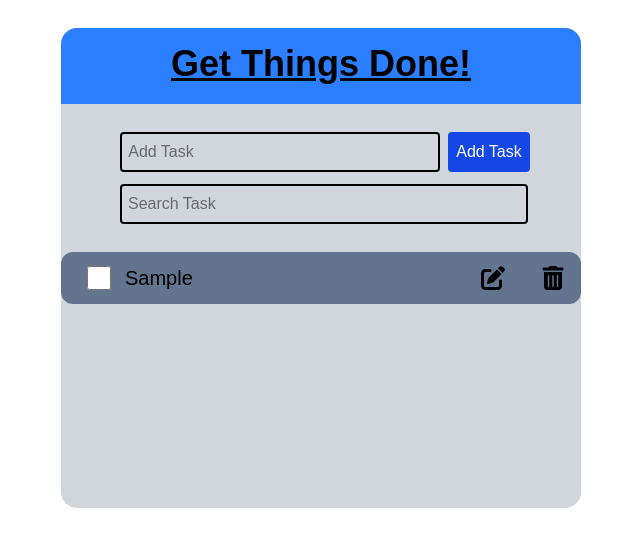
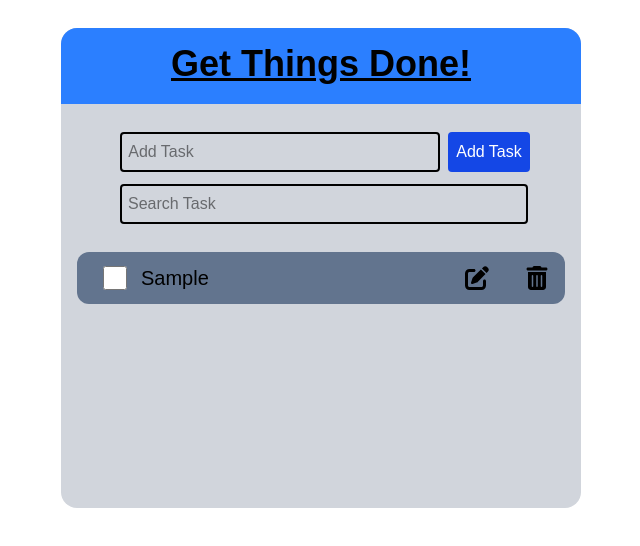
Before and after one commit to Muruganantham11/To-Do-List-App-React, a React (Vite) app: page / in a window 1280 px wide. Both pictures are taken after typing "Sample" into the empty fields and a click on the button "Add Task". Shown: the top 546 px of the page, without its empty margins (319-959 px from the left). Built offline with nearby package versions, Linux system fonts and the light colour scheme.

Commit message:
FEAT:added style to content

```diff
--- a/src/components/Content.jsx
+++ b/src/components/Content.jsx
@@ -3,7 +3,7 @@ import { FaPenToSquare, FaTrashCan } from "react-icons/fa6";
 
 const Content = ({ task, handleCheck, handleDelete, handleEdit }) => {
   return (
-    <div className=" mt-7 bg-slate-500 p-3 rounded-xl mb-7 relative">
+    <div className=" mt-7 bg-slate-500 p-3 mx-4 rounded-xl my-2 relative">
       <ul>
         <li className="flex items-center" key={task.id}>
           <input
```
